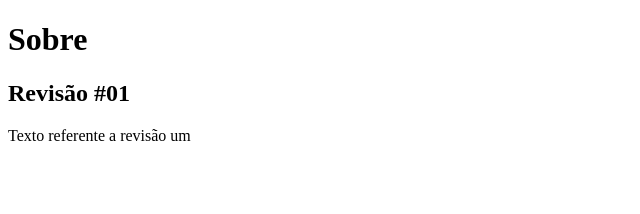
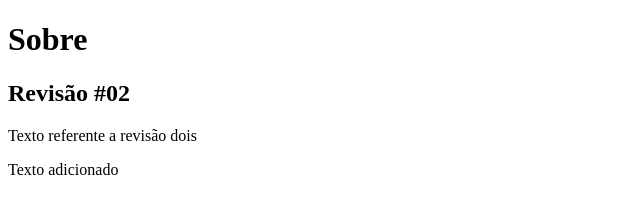
Before and after one commit to sandrodiferry/curso-ada-santander, a plain HTML site: page about.html in a window 1280 px wide. Shown: the whole page, without its empty margins (0-640 px from the left). Drawn offline with Linux system fonts and the light colour scheme.

Commit message:
Versionamento #02

```diff
--- a/about.html
+++ b/about.html
@@ -6,7 +6,8 @@
 	</head>
 	<body>
 		<h1>Sobre</h1>
-		<h2>Revisão #01</h2>
-		<p>Texto referente a revisão um</p>
+		<h2>Revisão #02</h2>
+		<p>Texto referente a revisão dois</p>
+        <p>Texto adicionado</p>
 	<body>
 </html>
```
Also changed, not shown: index.html (+2 -2 lines).
